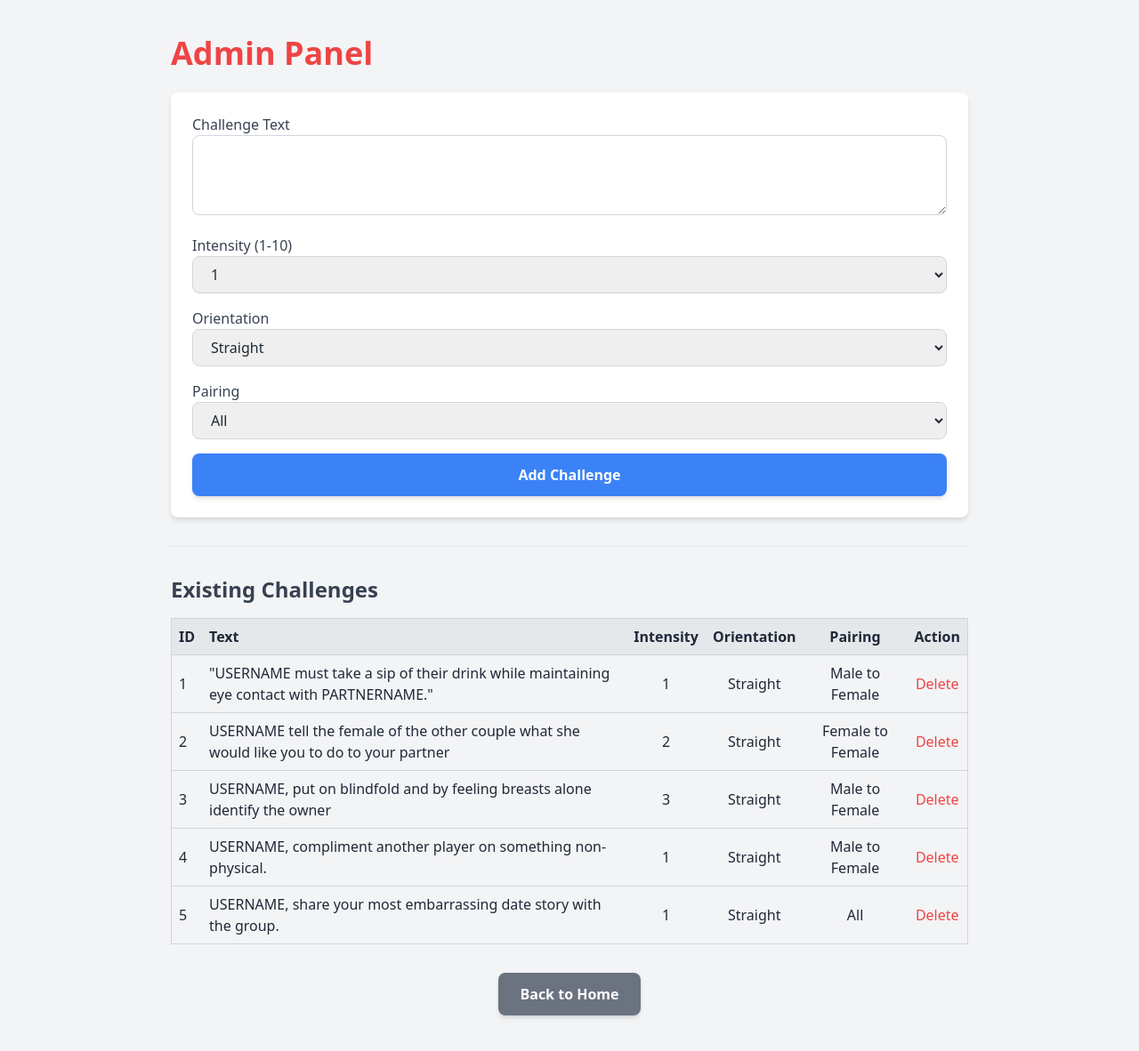
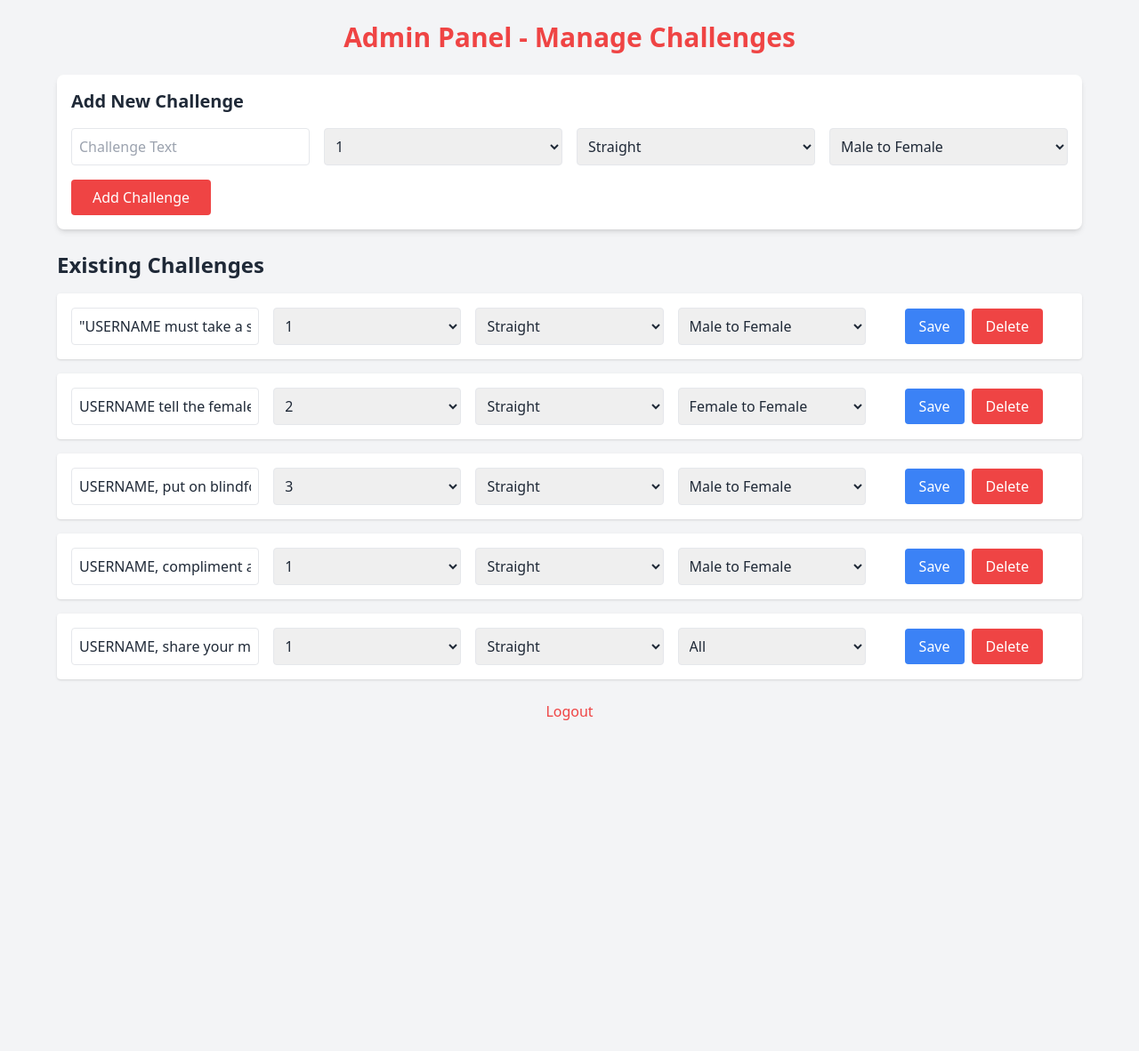
Before and after one commit to Baillie11/IceNSpice, a Flask app: page /admin in a window 1280 px wide. Shown: the whole page at 89% size. After the commit the page ends 810 px from the top, so only its background shows below. Run offline with Flask 3, Linux system fonts and the light colour scheme; the visitor is signed in with stand-in values (Sample User, id 1); data comes from the database, SQL or seed files in the repository; both versions use the stored data as it was after the commit; some libraries are stand-ins or nearby versions.

Commit message:
Add inline editing to admin panel and restore partner logic for challenges

```diff
--- a/app.py
+++ b/app.py
@@ -42,6 +42,7 @@ current_player_index = 0
 current_question_number = 1
 current_round = 1
 
+
 def init_db():
     conn = sqlite3.connect(DB_FILE)
     c = conn.cursor()
@@ -60,6 +61,28 @@ def init_db():
     conn.close()
 
 init_db()
+
+@app.route("/update-challenge/<int:id>", methods=["POST"])
+def update_challenge(id):
+    if not session.get("admin_logged_in"):
+        return redirect(url_for("admin_login"))
+
+    challenge_text = request.form.get("challenge_text")
+    intensity = request.form.get("intensity")
+    orientation = request.form.get("orientation")
+    pairing = request.form.get("pairing")
+
+    conn = sqlite3.connect(DB_FILE)
+    c = conn.cursor()
+    c.execute("""
+        UPDATE challenges
+        SET challenge_text = ?, intensity = ?, orientation = ?, pairing = ?
+        WHERE id = ?
+    """, (challenge_text, intensity, orientation, pairing, id))
+    conn.commit()
+    conn.close()
+    flash("Challenge updated successfully.", "success")
+    return redirect(url_for("admin"))
 
 @app.route("/")
 def home():
--- a/templates/admin.html
+++ b/templates/admin.html
@@ -1,99 +1,70 @@
 <!DOCTYPE html>
 <html lang="en">
 <head>
-  <meta charset="UTF-8" />
-  <meta name="viewport" content="width=device-width, initial-scale=1.0"/>
-  <title>Admin Panel - Ice n Spice</title>
+  <meta charset="UTF-8">
+  <title>Admin - Ice n Spice</title>
   <script src="https://cdn.tailwindcss.com"></script>
 </head>
-<body class="bg-gray-100 text-gray-800 min-h-screen py-10 px-5">
+<body class="bg-gray-100 text-gray-800 min-h-screen p-6">
+  <div class="max-w-6xl mx-auto">
+    <h1 class="text-3xl font-bold mb-6 text-center text-red-500">Admin Panel - Manage Challenges</h1>
 
-  <div class="max-w-4xl mx-auto">
-    <h1 class="text-4xl font-bold text-red-500 mb-6">Admin Panel</h1>
-
-    <form method="POST" class="bg-white p-6 rounded-lg shadow-md space-y-4">
-      <div>
-        <label class="block font-medium text-gray-700">Challenge Text</label>
-        <textarea name="challenge_text" required rows="3"
-          class="w-full px-4 py-2 border border-gray-300 rounded-lg focus:outline-none focus:ring-2 focus:ring-red-500"></textarea>
-      </div>
-
-      <div>
-        <label class="block font-medium text-gray-700">Intensity (1-10)</label>
-        <select name="intensity" required
-          class="w-full px-4 py-2 border border-gray-300 rounded-lg focus:outline-none focus:ring-2 focus:ring-red-500">
+    <form method="POST" action="{{ url_for('admin') }}" class="bg-white p-4 rounded-lg shadow-md mb-6">
+      <h2 class="text-xl font-semibold mb-4">Add New Challenge</h2>
+      <div class="grid grid-cols-1 md:grid-cols-4 gap-4">
+        <input type="text" name="challenge_text" placeholder="Challenge Text" class="p-2 border rounded w-full" required>
+        <select name="intensity" class="p-2 border rounded w-full" required>
           {% for i in range(1, 11) %}
-            <option value="{{ i }}">{{ i }}</option>
+          <option value="{{ i }}">{{ i }}</option>
           {% endfor %}
         </select>
-      </div>
-
-      <div>
-        <label class="block font-medium text-gray-700">Orientation</label>
-        <select name="orientation" required
-          class="w-full px-4 py-2 border border-gray-300 rounded-lg focus:outline-none focus:ring-2 focus:ring-red-500">
+        <select name="orientation" class="p-2 border rounded w-full" required>
           <option value="Straight">Straight</option>
           <option value="Bi">Bi</option>
         </select>
-      </div>
-
-      <div>
-        <label class="block font-medium text-gray-700">Pairing</label>
-        <select name="pairing" required
-          class="w-full px-4 py-2 border border-gray-300 rounded-lg focus:outline-none focus:ring-2 focus:ring-red-500">
-          <option value="All">All</option>
+        <select name="pairing" class="p-2 border rounded w-full" required>
           <option value="Male to Female">Male to Female</option>
           <option value="Female to Male">Female to Male</option>
           <option value="Male to Male">Male to Male</option>
           <option value="Female to Female">Female to Female</option>
+          <option value="All">All</option>
         </select>
       </div>
-
-      <button type="submit"
-        class="w-full bg-blue-500 text-white py-3 px-6 rounded-lg font-semibold shadow-md hover:bg-blue-600 transition">
-        Add Challenge
-      </button>
+      <button type="submit" class="mt-4 px-6 py-2 bg-red-500 text-white rounded hover:bg-red-600">Add Challenge</button>
     </form>
 
-    <hr class="my-8">
+    <h2 class="text-2xl font-semibold mb-4">Existing Challenges</h2>
 
-    <h2 class="text-2xl font-semibold text-gray-700 mb-4">Existing Challenges</h2>
-    <table class="w-full table-auto border border-gray-300">
-      <thead class="bg-gray-200">
-        <tr>
-          <th class="p-2 text-left">ID</th>
-          <th class="p-2 text-left">Text</th>
-          <th class="p-2">Intensity</th>
-          <th class="p-2">Orientation</th>
-          <th class="p-2">Pairing</th>
-          <th class="p-2">Action</th>
-        </tr>
-      </thead>
-      <tbody>
-        {% for challenge in challenges %}
-          <tr class="border-t border-gray-300">
-            <td class="p-2">{{ challenge[0] }}</td>
-            <td class="p-2">{{ challenge[4] }}</td>
-            <td class="p-2 text-center">{{ challenge[1] }}</td>
-            <td class="p-2 text-center">{{ challenge[2] }}</td>
-            <td class="p-2 text-center">{{ challenge[3] }}</td>
-            <td class="p-2 text-center">
-              <a href="{{ url_for('delete_challenge', id=challenge[0]) }}"
-                 class="text-red-500 hover:underline">Delete</a>
-            </td>
-          </tr>
+    {% for challenge in challenges %}
+    <form method="POST" action="{{ url_for('update_challenge', id=challenge[0]) }}"
+          class="grid grid-cols-1 md:grid-cols-5 gap-4 items-center bg-white p-4 rounded shadow mb-4">
+      <input type="text" name="challenge_text" value="{{ challenge[4] }}" class="p-2 border rounded w-full" required>
+      <select name="intensity" class="p-2 border rounded w-full">
+        {% for i in range(1, 11) %}
+        <option value="{{ i }}" {% if challenge[1] == i %}selected{% endif %}>{{ i }}</option>
         {% endfor %}
-      </tbody>
-    </table>
+      </select>
+      <select name="orientation" class="p-2 border rounded w-full">
+        <option value="Straight" {% if challenge[2] == 'Straight' %}selected{% endif %}>Straight</option>
+        <option value="Bi" {% if challenge[2] == 'Bi' %}selected{% endif %}>Bi</option>
+      </select>
+      <select name="pairing" class="p-2 border rounded w-full">
+        {% for option in ['Male to Female', 'Female to Male', 'Male to Male', 'Female to Female', 'All'] %}
+        <option value="{{ option }}" {% if challenge[3] == option %}selected{% endif %}>{{ option }}</option>
+        {% endfor %}
+      </select>
+      <div class="flex justify-center space-x-2">
+        <button type="submit" class="bg-blue-500 text-white px-4 py-2 rounded hover:bg-blue-600">Save</button>
+        <a href="{{ url_for('delete_challenge', id=challenge[0]) }}"
+           class="bg-red-500 text-white px-4 py-2 rounded hover:bg-red-600"
+           onclick="return confirm('Are you sure you want to delete this challenge?');">Delete</a>
+      </div>
+    </form>
+    {% endfor %}
 
-    <div class="mt-8 text-center">
-      <a href="{{ url_for('home') }}"
-         class="inline-block px-6 py-3 bg-gray-500 text-white font-semibold rounded-lg shadow-md hover:bg-gray-600 transition">
-        Back to Home
-      </a>
+    <div class="mt-6 text-center">
+      <a href="{{ url_for('admin_logout') }}" class="text-red-500 hover:underline">Logout</a>
     </div>
-
   </div>
-
 </body>
 </html>
```
Also changed, not shown: challenges.db.
